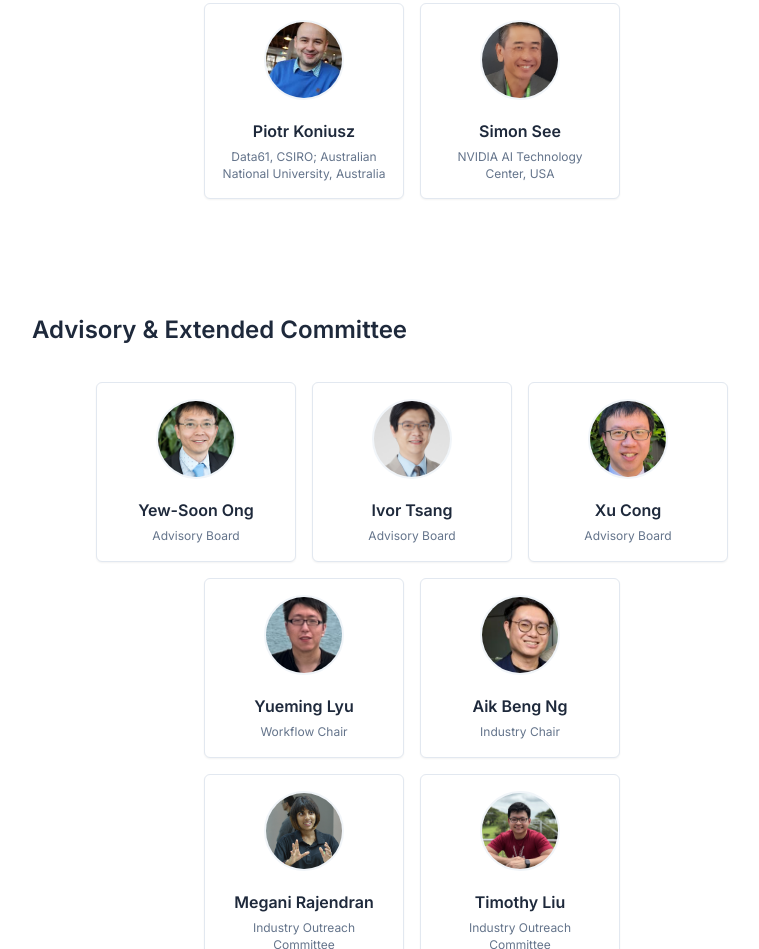
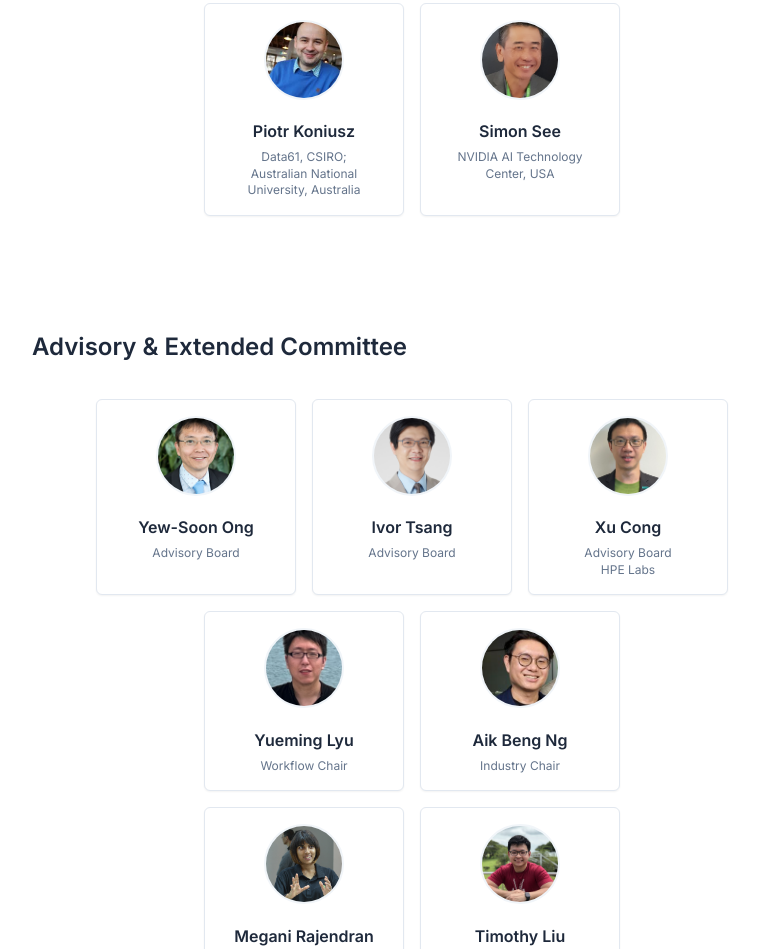
Before and after one commit to TrustAgenticAI/AAAI2026, a plain HTML site: page index.html in a window 1280 px wide. Shown: the part 3397-4346 px from the top of the page, without its empty margins (228-987 px from the left). Drawn offline with Linux system fonts and the light colour scheme.

Commit message:
Workshop1.5

```diff
--- a/index.html
+++ b/index.html
@@ -242,7 +242,8 @@
                             <img src="images/piotr.jpeg" alt="Piotr Koniusz" />
                         </div>
                         <h3>Piotr Koniusz</h3>
-                        <p>Data61, CSIRO; Australian National University, Australia</p>
+                        <p>Data61, CSIRO;</p>
+                        <p>Australian National University, Australia</p>
                     </a>
                     <a href="https://scholar.google.com/citations?hl=en&user=ebIHTEoAAAAJ" class="organizer-card" target="_blank">
                         <div class="organizer-photo">
@@ -277,10 +278,11 @@
                     </a>
                     <a href="https://scholar.google.com/citations?hl=en&user=B8WA2XsAAAAJ" class="organizer-card" target="_blank">
                         <div class="organizer-photo">
-                            <img src="images/Cong_Xu.png" alt="Xu Cong" />
+                            <img src="images/xucong_new.jpg" alt="Xu Cong" />
                         </div>
                         <h3>Xu Cong</h3>
                         <p>Advisory Board</p>
+                        <p>HPE Labs</p>
                     </a>
                     <a href="https://scholar.google.com/citations?hl=en&user=uQXB6-oAAAAJ" class="organizer-card" target="_blank">
                         <div class="organizer-photo">
```
Also changed, not shown: images/xucong_new.jpg (added).
